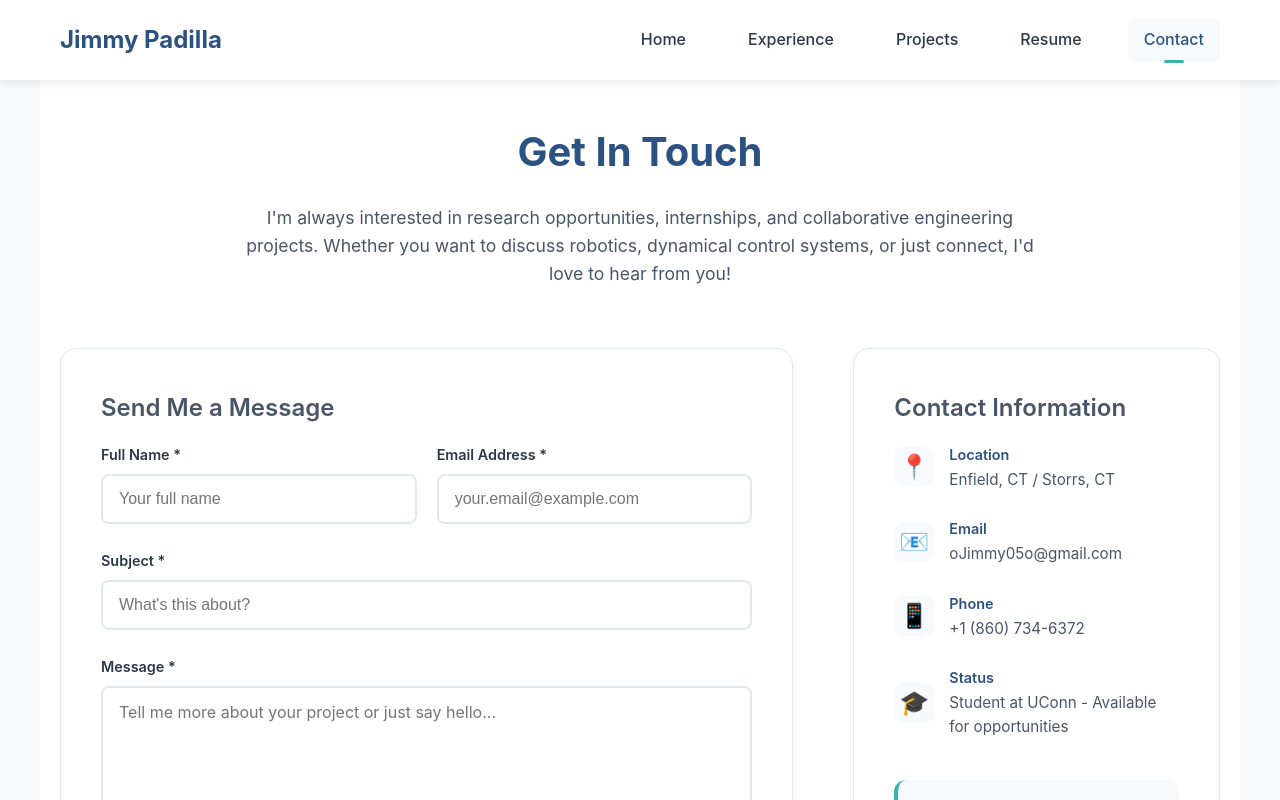
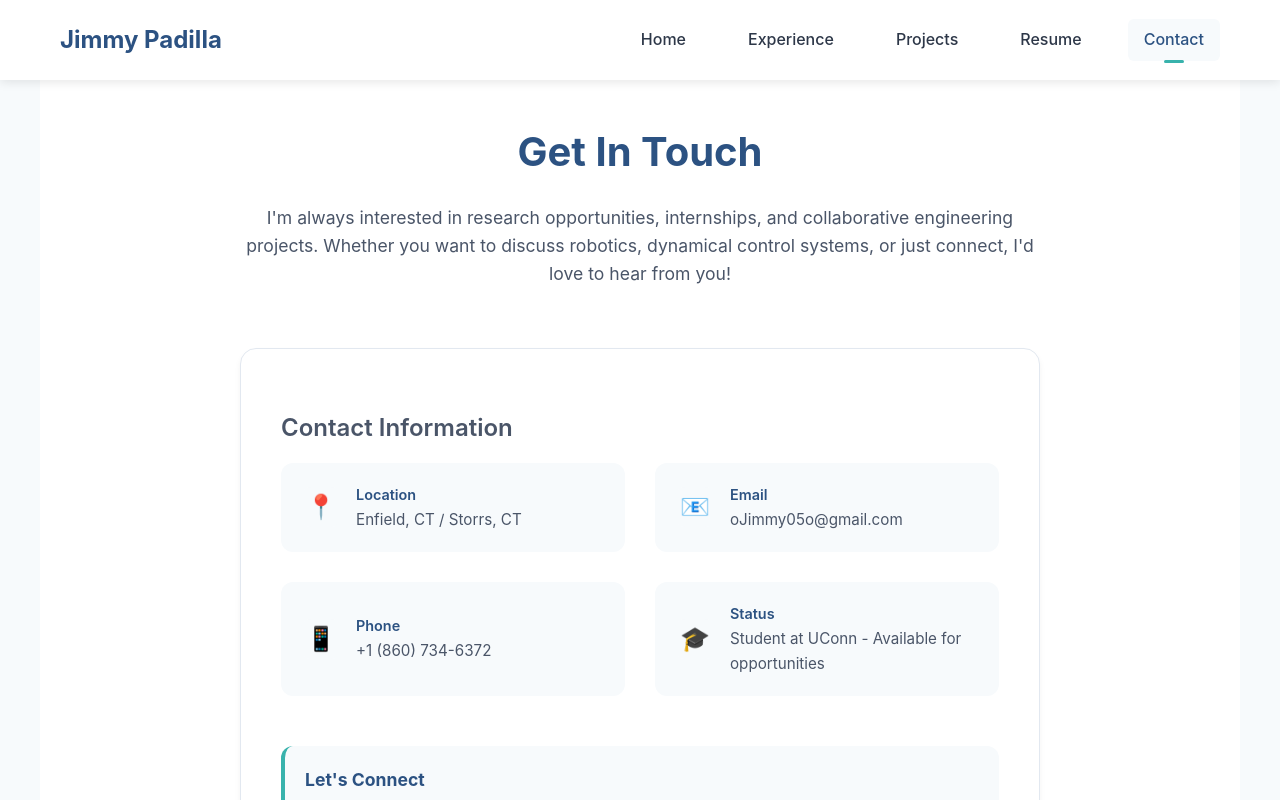
Before and after one commit to JimInput/personal_portfolio, a React (Create React App) app: page /contact in a window 1280 px wide. Shown: the top 800 px of the page. Built offline with nearby package versions, Linux system fonts and the light colour scheme.

Commit message:
fixing padding

```diff
--- a/src/pages/Contact.css
+++ b/src/pages/Contact.css
@@ -13,19 +13,17 @@
 }
 
 .contact-content {
-  display: grid;
-  grid-template-columns: 2fr 1fr;
-  gap: 60px;
   margin-bottom: 80px;
 }
 
-.contact-form-section,
 .contact-info-section {
   background-color: var(--white);
-  padding: 40px;
+  padding: 60px 40px;
   border-radius: 16px;
   box-shadow: 0 4px 6px rgba(0, 0, 0, 0.05);
   border: 1px solid var(--medium-grey);
+  max-width: 800px;
+  margin: 0 auto;
 }
 
 .form-success {
@@ -98,16 +96,25 @@
 }
 
 .contact-details {
-  display: flex;
-  flex-direction: column;
-  gap: 25px;
-  margin-bottom: 40px;
+  display: grid;
+  grid-template-columns: repeat(auto-fit, minmax(300px, 1fr));
+  gap: 30px;
+  margin-bottom: 50px;
 }
 
 .contact-detail {
   display: flex;
   align-items: center;
   gap: 15px;
+  padding: 20px;
+  background-color: var(--light-grey);
+  border-radius: 12px;
+  transition: all 0.3s ease;
+}
+
+.contact-detail:hover {
+  transform: translateY(-3px);
+  box-shadow: 0 8px 20px rgba(44, 82, 130, 0.1);
 }
 
 .contact-icon {
@@ -294,10 +301,6 @@
 }
 
 @media screen and (max-width: 968px) {
-  .contact-content {
-    grid-template-columns: 1fr;
-    gap: 40px;
-  }
 
   .form-row {
     grid-template-columns: 1fr;
@@ -311,21 +314,15 @@
 }
 
 @media screen and (max-width: 768px) {
-  .contact-form-section,
   .contact-info-section,
   .social-section,
   .cta-section {
-    padding: 30px 25px;
+    padding: 40px 25px;
   }
 
   .contact-details {
+    grid-template-columns: 1fr;
     gap: 20px;
-  }
-
-  .contact-detail {
-    flex-direction: column;
-    text-align: center;
-    gap: 10px;
   }
 
   .social-grid {
--- a/src/pages/Contact.js
+++ b/src/pages/Contact.js
@@ -1,34 +1,7 @@
-import React, { useState } from 'react';
+import React from 'react';
 import './Contact.css';
 
 function Contact() {
-  const [formData, setFormData] = useState({
-    name: '',
-    email: '',
-    subject: '',
-    message: ''
-  });
-
-  const [formStatus, setFormStatus] = useState('');
-
-  const handleInputChange = (e) => {
-    const { name, value } = e.target;
-    setFormData(prev => ({
-      ...prev,
-      [name]: value
-    }));
-  };
-
-  const handleSubmit = (e) => {
-    e.preventDefault();
-    // Here you would typically handle form submission
-    // For now, we'll just show a success message
-    setFormStatus('success');
-    setTimeout(() => {
-      setFormStatus('');
-      setFormData({ name: '', email: '', subject: '', message: '' });
-    }, 3000);
-  };
 
   const socialLinks = [
     {
@@ -84,75 +57,6 @@ function Contact() {
         </p>
 
         <div className="contact-content">
-          <div className="contact-form-section">
-            <h2 className="section-subtitle">Send Me a Message</h2>
-
-            {formStatus === 'success' && (
-              <div className="form-success">
-                <p>✅ Thank you! Your message has been sent successfully. I'll get back to you soon.</p>
-              </div>
-            )}
-
-            <form className="contact-form" onSubmit={handleSubmit}>
-              <div className="form-row">
-                <div className="form-group">
-                  <label htmlFor="name">Full Name *</label>
-                  <input
-                    type="text"
-                    id="name"
-                    name="name"
-                    value={formData.name}
-                    onChange={handleInputChange}
-                    required
-                    placeholder="Your full name"
-                  />
-                </div>
-                <div className="form-group">
-                  <label htmlFor="email">Email Address *</label>
-                  <input
-                    type="email"
-                    id="email"
-                    name="email"
-                    value={formData.email}
-                    onChange={handleInputChange}
-                    required
-                    placeholder="your.email@example.com"
-                  />
-                </div>
-              </div>
-
-              <div className="form-group">
-                <label htmlFor="subject">Subject *</label>
-                <input
-                  type="text"
-                  id="subject"
-                  name="subject"
-                  value={formData.subject}
-                  onChange={handleInputChange}
-                  required
-                  placeholder="What's this about?"
-                />
-              </div>
-
-              <div className="form-group">
-                <label htmlFor="message">Message *</label>
-                <textarea
-                  id="message"
-                  name="message"
-                  value={formData.message}
-                  onChange={handleInputChange}
-                  required
-                  rows="6"
-                  placeholder="Tell me more about your project or just say hello..."
-                ></textarea>
-              </div>
-
-              <button type="submit" className="btn btn-primary submit-btn">
-                Send Message
-              </button>
-            </form>
-          </div>
-
           <div className="contact-info-section">
             <h2 className="section-subtitle">Contact Information</h2>
 
@@ -169,8 +73,8 @@ function Contact() {
             </div>
 
             <div className="availability-note">
-              <h3>Response Time</h3>
-              <p>I typically respond to messages within 24-48 hours. For urgent matters, please mention it in your subject line.</p>
+              <h3>Let's Connect</h3>
+              <p>I'm always interested in research opportunities, internships, and collaborative engineering projects. Feel free to reach out through any of the channels above or connect with me on social media!</p>
             </div>
           </div>
         </div>
--- a/src/pages/Projects.css
+++ b/src/pages/Projects.css
@@ -224,7 +224,7 @@
 
 .project-stats {
   background-color: var(--light-grey);
-  padding: 60px 0;
+  padding: 60px 40px;
   border-radius: 16px;
   margin-top: 80px;
 }
```
